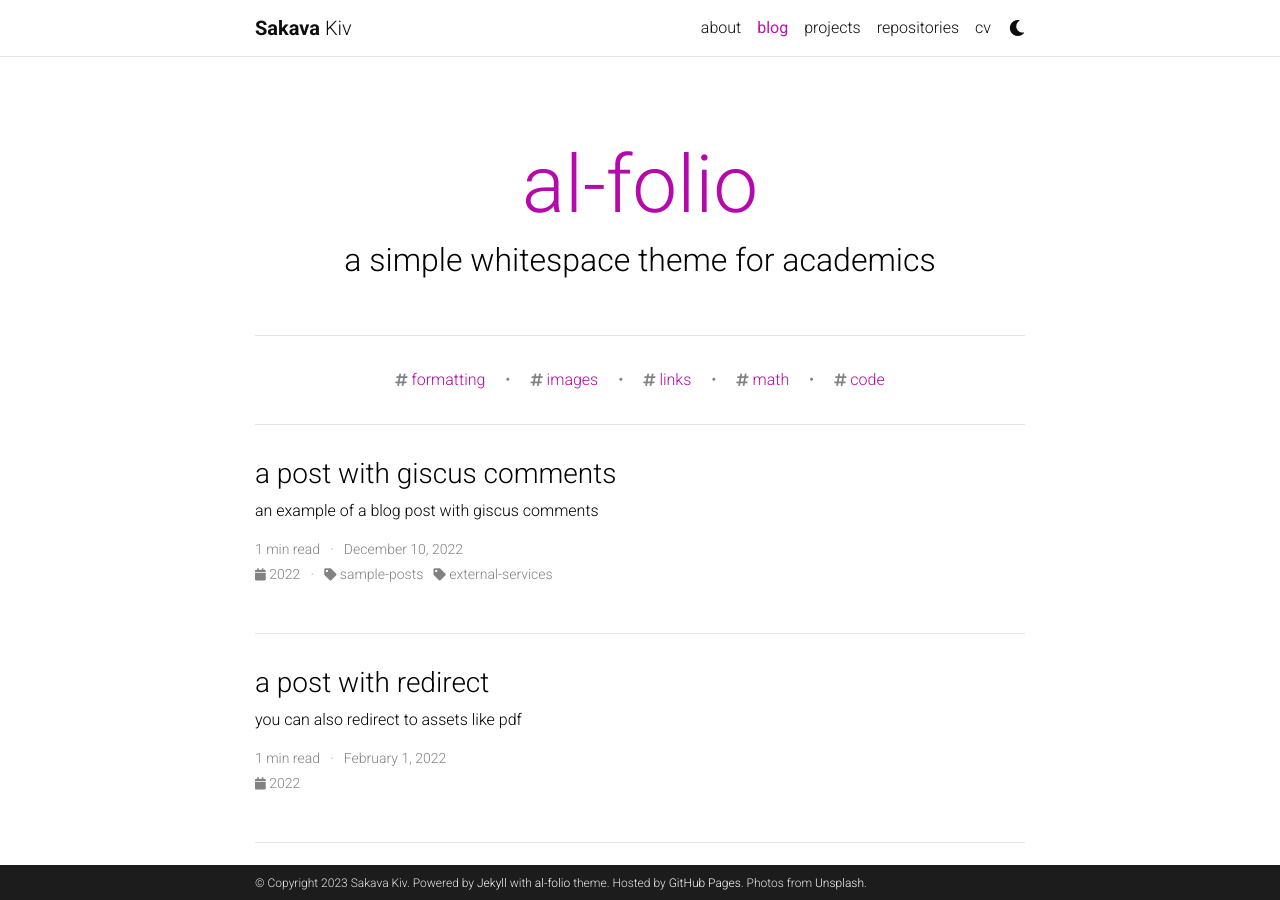
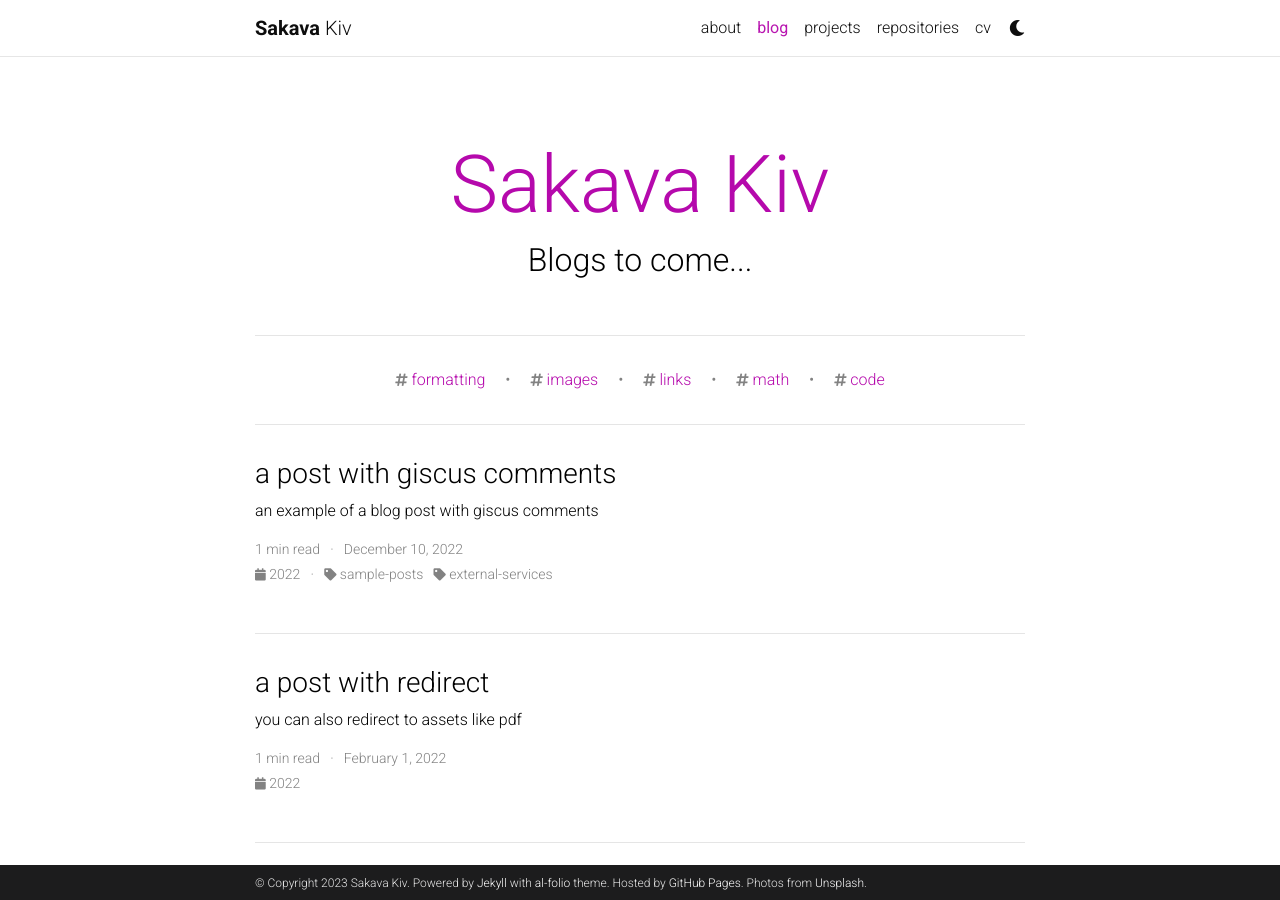
Before and after one commit to SakavaKiv/SakavaKiv.github.io, a Jekyll site: the page built from blog/index.html, in a window 1280 px wide and 900 px high. Built offline with Jekyll 4.4.1, drawn with Linux system fonts in a browser that asks for light colours; the list of posts is cut into pages by our own code; comment, search, counter and statistics services are not loaded; a style sheet for code colours, icons or effects is not loaded.

Commit message:
update blogs page

```diff
--- a/_config.yml
+++ b/_config.yml
@@ -120,9 +120,9 @@
 # Blog
 # -----------------------------------------------------------------------------
 
-blog_name: al-folio # blog_name will be displayed in your blog page
+blog_name: Sakava Kiv # blog_name will be displayed in your blog page
 blog_nav_title: blog # your blog must have a title for it to be displayed in the nav bar
-blog_description: a simple whitespace theme for academics
+blog_description: Blogs to come...
 permalink: /blog/:year/:title/
 
 # Pagination
```
